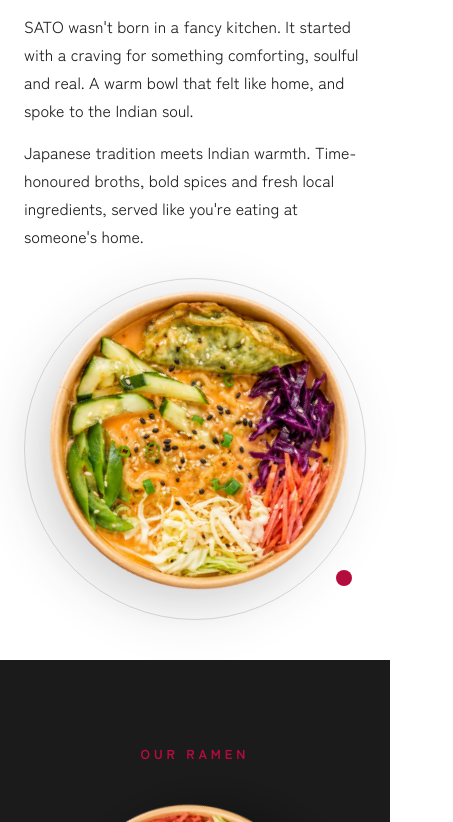
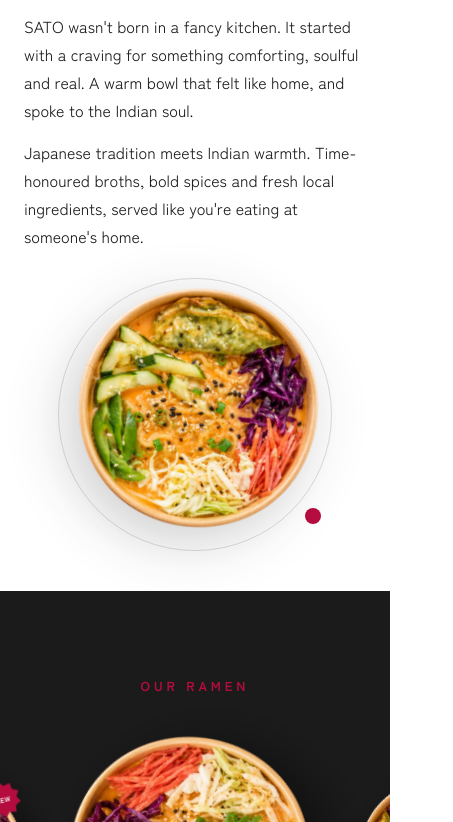
Before and after one commit to aayushaboss/Sato_Draft_Frontend_Next.js, a Next.js app: page / in a window 390 px wide. Shown: the part 646-1468 px from the top of the page, 453 px wide, since content can reach past the window. Built offline with nearby package versions, Linux system fonts and the light colour scheme.

Commit message:
Stop the page panning sideways on phones
The story bowl photo (drawn 24% larger than its frame) overflowed the
screen; phones ignore body overflow-x alone. Shrink the bowl on phones
and clip horizontal overflow on html and body.

Co-Authored-By: Claude Opus 5.5 <noreply@anthropic.com>

```diff
--- a/app/globals.css
+++ b/app/globals.css
@@ -15,7 +15,8 @@
 }
 
 * { box-sizing: border-box; }
-html { scroll-behavior: auto; scrollbar-width: none; }
+/* Mobile browsers ignore body overflow-x alone; clip on both so nothing can make the page pan sideways. */
+html { scroll-behavior: auto; scrollbar-width: none; overflow-x: hidden; overflow-x: clip; }
 html::-webkit-scrollbar, body::-webkit-scrollbar { display: none; }
 body {
   margin: 0;
@@ -24,6 +25,7 @@ body {
   font-family: var(--font-body);
   -webkit-font-smoothing: antialiased;
   overflow-x: hidden;
+  overflow-x: clip;
 }
 a { color: var(--ink); text-decoration: none; }
 a:hover { color: var(--red); }
@@ -170,11 +172,13 @@ a:hover { color: var(--red); }
 }
 
 /* ---------- Story ---------- */
-.story { padding: clamp(40px, 7vw, 120px) var(--gutter); }
+.story { padding: clamp(40px, 7vw, 120px) var(--gutter); overflow-x: clip; }
 .story .wrap { display: flex; flex-direction: column; gap: clamp(40px, 6vw, 96px); }
 .story .split { gap: clamp(28px, 5vw, 120px); }
 .story-copy { max-width: 520px; }
 .bowl-orbit { position: relative; width: 100%; max-width: 620px; justify-self: end; aspect-ratio: 1; }
+/* Phones: the bowl photo is drawn 24% larger than its frame, so shrink the frame to keep it on screen. */
+@media (max-width: 759px) { .bowl-orbit { width: 80%; justify-self: center; } }
 .bowl-ring { position: absolute; inset: 0; border-radius: 50%; border: 1px solid rgba(27, 27, 27, 0.15); }
 .bowl-disc { position: absolute; inset: 6%; border-radius: 50%; }
 .bowl-spin { position: absolute; inset: 0; border-radius: 50%; animation: satoSpin 60s linear infinite; }
```
